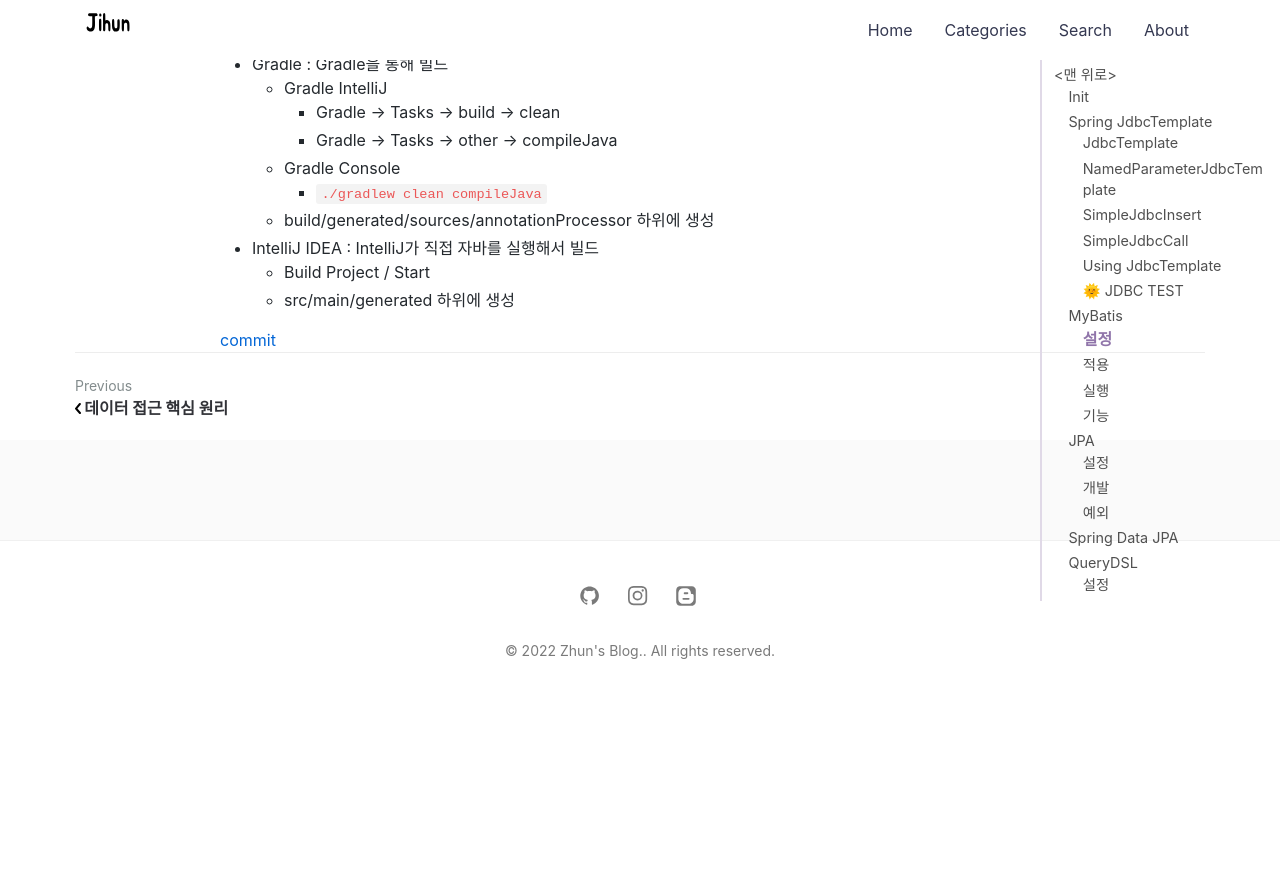
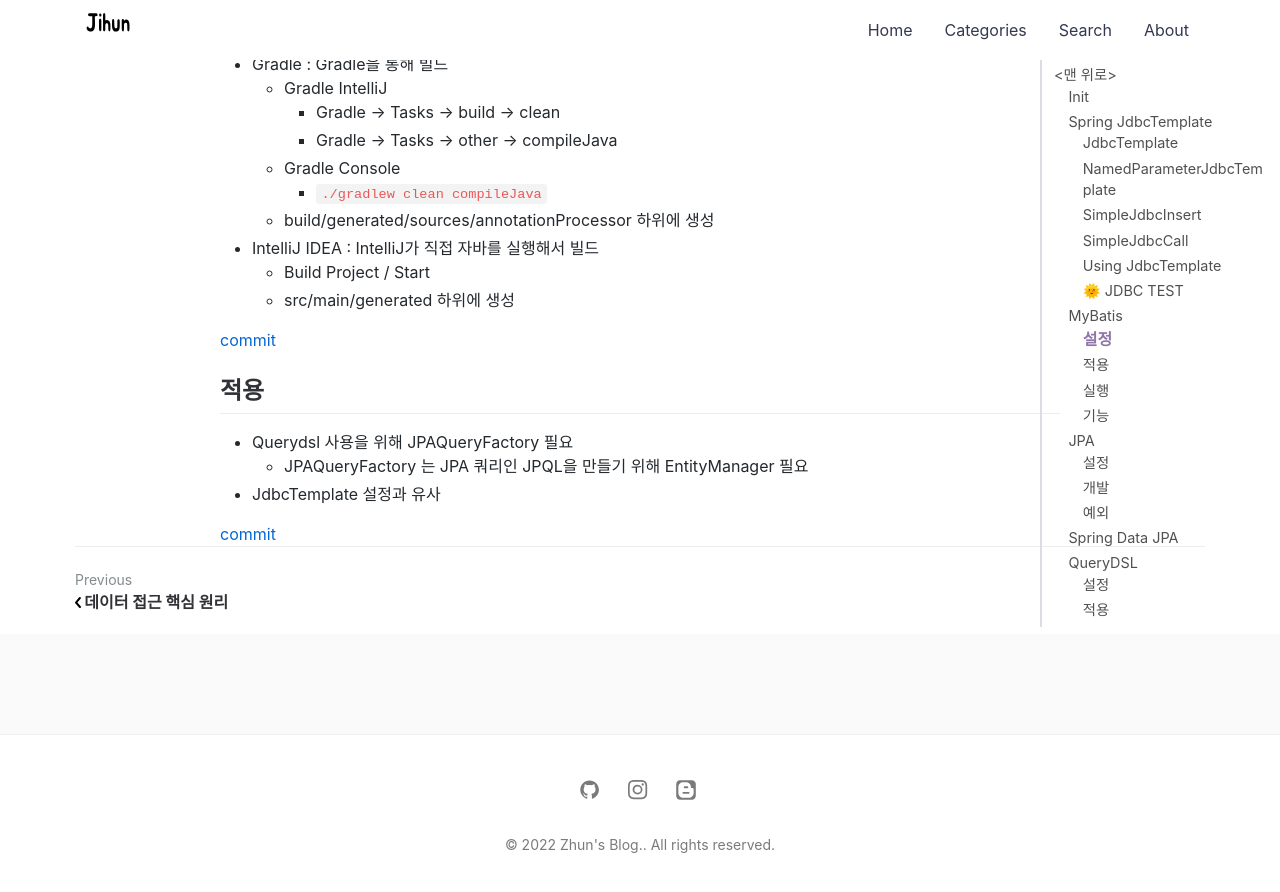
Before and after one commit to jihunparkme/jihunparkme.github.io, a Jekyll site: the page built from _posts/2022-08-08-Spring-DB-Part2.md, in a window 1280 px wide and 900 px high, scrolled down 16085 px. Shown: the top 892 px of the window. Built offline with Jekyll 4.4.1, drawn with Linux system fonts in a browser that asks for light colours; nearby versions of some CDN libraries; comment, search, counter and statistics services are not loaded; before the commit the page ends 16791 px from its top, so only the background shows below that.

Commit message:
[Querydsl] 적용

```diff
--- a/_posts/2022-08-08-Spring-DB-Part2.md
+++ b/_posts/2022-08-08-Spring-DB-Part2.md
@@ -715,3 +715,11 @@ Build Tool에 따른 QClass 생성 방법
   - src/main/generated 하위에 생성
 
 [commit](https://github.com/jihunparkme/Inflearn-Spring-DB/commit/6bd2802887abe667304be95f03ced1333bf48766)
+
+## 적용
+
+- Querydsl 사용을 위해 JPAQueryFactory 필요
+  - JPAQueryFactory 는 JPA 쿼리인 JPQL을 만들기 위해 EntityManager 필요
+- JdbcTemplate 설정과 유사
+
+[commit](https://github.com/jihunparkme/Inflearn-Spring-DB/commit/2c739a4b50e9b908d9291757a37109bd8d91a119)
```
